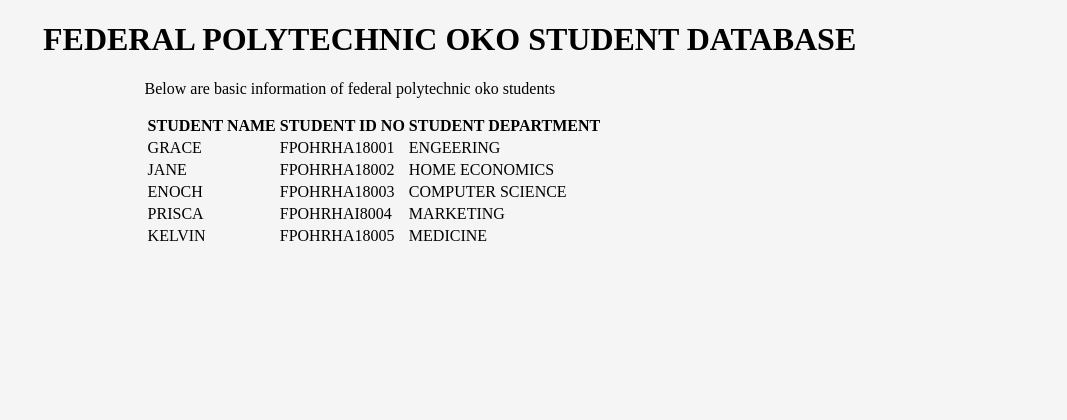
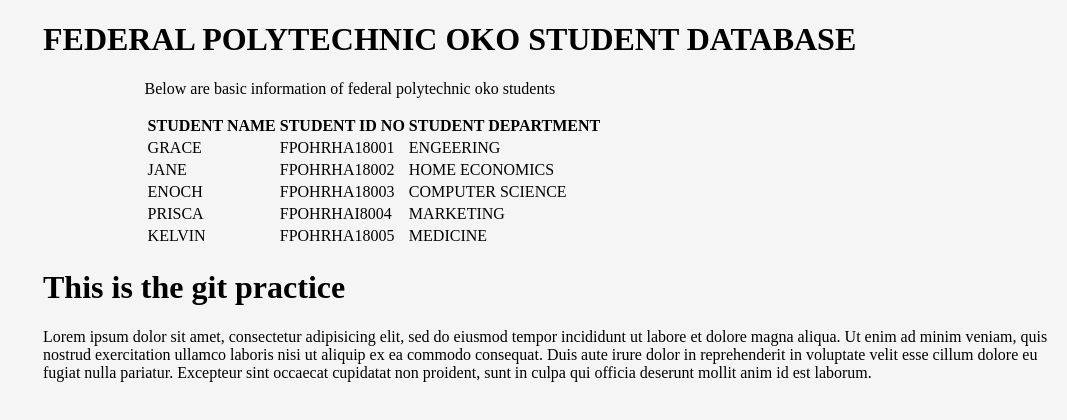
Before and after one commit to ogbonnachinecherem/table-practice, a plain HTML site: page index.html in a window 1280 px wide. Shown: the whole page, without its empty margins (213-1280 px from the left). Drawn offline with Linux system fonts and the light colour scheme.

Commit message:
git practice version2

```diff
--- a/index.html
+++ b/index.html
@@ -47,6 +47,13 @@
 			<td>MEDICINE</td>
 		</tr>
 	</table>
+	<h1>This is the git practice</h1>
+	<p>Lorem ipsum dolor sit amet, consectetur adipisicing elit, sed do eiusmod
+	tempor incididunt ut labore et dolore magna aliqua. Ut enim ad minim veniam,
+	quis nostrud exercitation ullamco laboris nisi ut aliquip ex ea commodo
+	consequat. Duis aute irure dolor in reprehenderit in voluptate velit esse
+	cillum dolore eu fugiat nulla pariatur. Excepteur sint occaecat cupidatat non
+	proident, sunt in culpa qui officia deserunt mollit anim id est laborum.</p>
 
 </body>
 </html>
```
